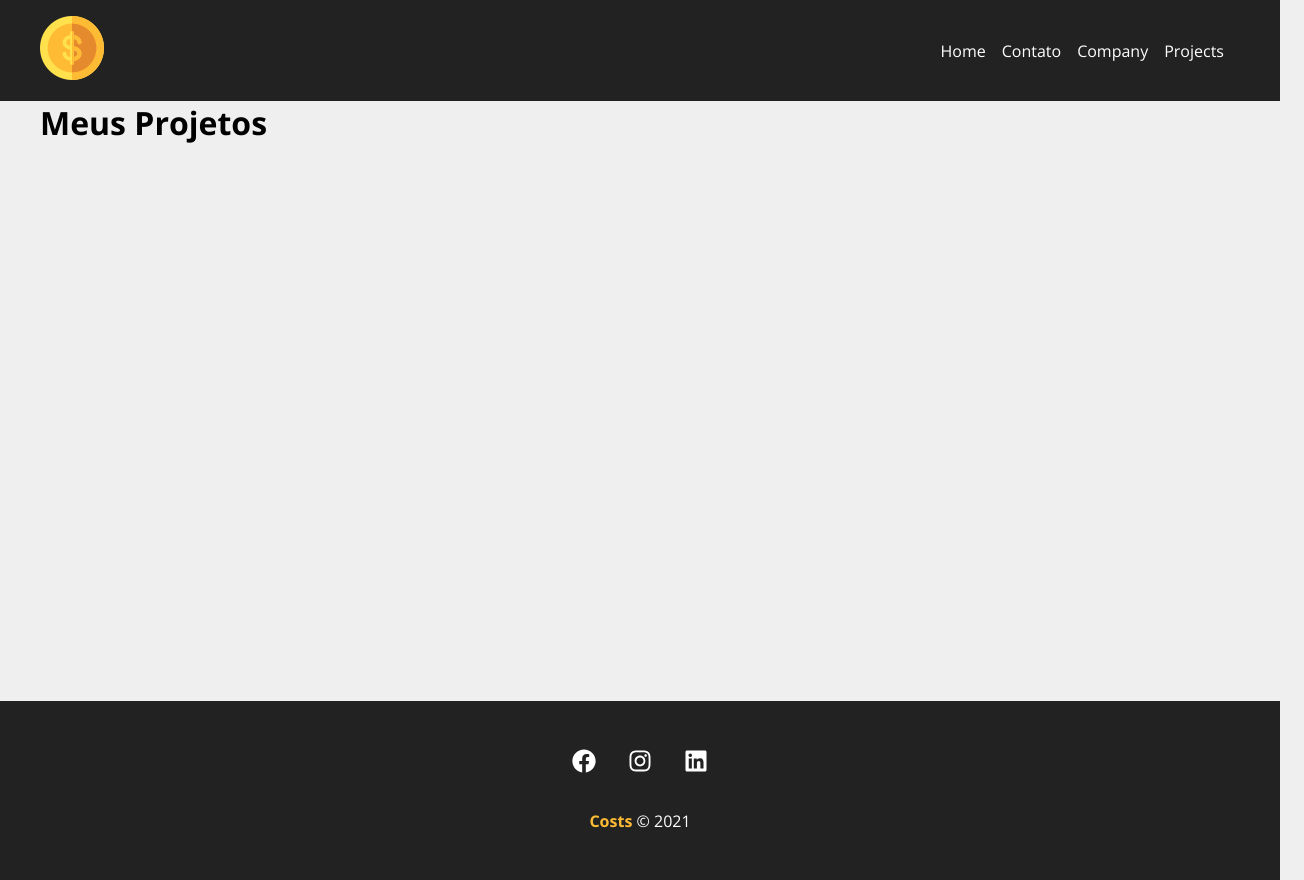
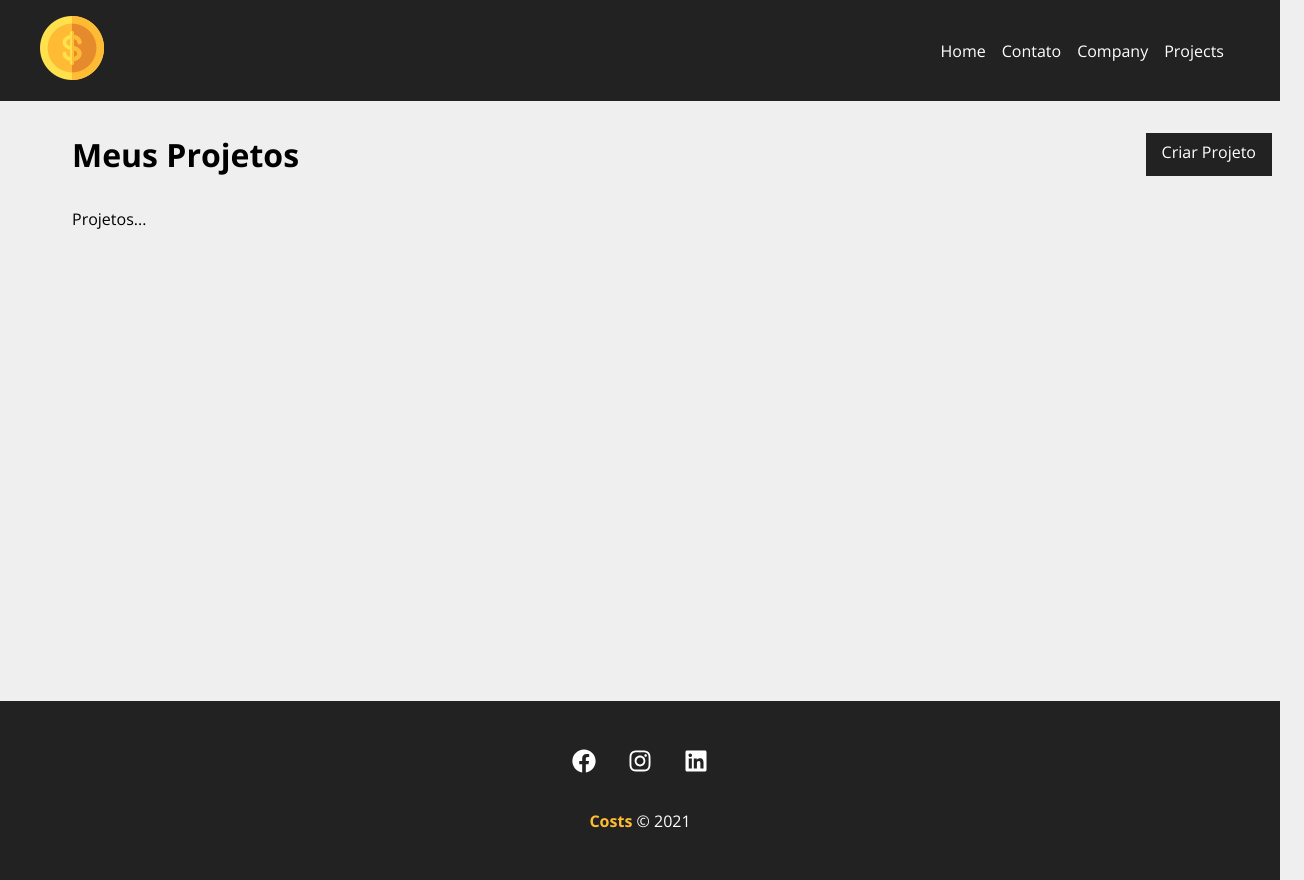
Before and after one commit to Matthsh/Cost, a React (Vite) app: page /projects in a window 1280 px wide. Shown: the whole page, 1304 px wide, since content can reach past the window. Built offline with nearby package versions, Linux system fonts and the light colour scheme.

Commit message:
🚧 dashboard projetos

```diff
--- a/db.json
+++ b/db.json
@@ -43,6 +43,17 @@
       "cost": 0,
       "services": [],
       "id": 4
+    },
+    {
+      "name": "projeto 1",
+      "budget": "10000",
+      "category": {
+        "id": "2",
+        "name": "Desenvolvimento"
+      },
+      "cost": 0,
+      "services": [],
+      "id": 5
     }
   ],
   "categories": [
--- a/src/components/layout/Container.jsx
+++ b/src/components/layout/Container.jsx
@@ -1,9 +1,9 @@
 import styles from './Container.module.css'
 
-function Container(props) {
+function Container({children, customClass}) {
     return (
-    <div className={`${styles.container} ${styles[props.customClass]}`}>
-        {props.children}
+    <div className={`${styles.container} ${styles[customClass]}`}>
+        {children}
     </div>
     )
 }
--- a/src/components/pages/Projects.jsx
+++ b/src/components/pages/Projects.jsx
@@ -1,16 +1,25 @@
-import {useLocation} from 'react-router-dom'
+import { useLocation } from 'react-router-dom'
 import Message from "../layout/Message";
+import styles from './Projects.module.css'
+import Container from '../layout/Container'
+import LinkButton from '../layout/LinkButton';
 
 export default function Projects() {
     const location = useLocation()
     let message = ''
-    if(location.state) {
+    if (location.state) {
         message = location.state.message
     }
     return (
-        <div>
-            <h1>Meus Projetos</h1>
-            {message && <Message msg={message} type="success"/>}
+        <div className={styles.project_container}>
+            <div className={styles.tittle_container}>
+                <h1>Meus Projetos</h1>
+                <LinkButton text="Criar Projeto" to="/newproject"></LinkButton>
+            </div>
+            {message && <Message msg={message} type="success" />}
+            <Container customClass="start">
+                <p>Projetos...</p>
+            </Container>
         </div>
     )
 }
--- /dev/null
+++ b/src/components/pages/Projects.module.css
@@ -0,0 +1,9 @@
+.project_container {
+    padding: 2em;
+}
+
+.tittle_container {
+    display: flex;
+    justify-content: space-between;
+    margin-bottom: 2em;
+}
```
Also changed, not shown: src/components/layout/Footer.jsx (line endings or trailing spaces), src/img/Projeto criado.png (added).
